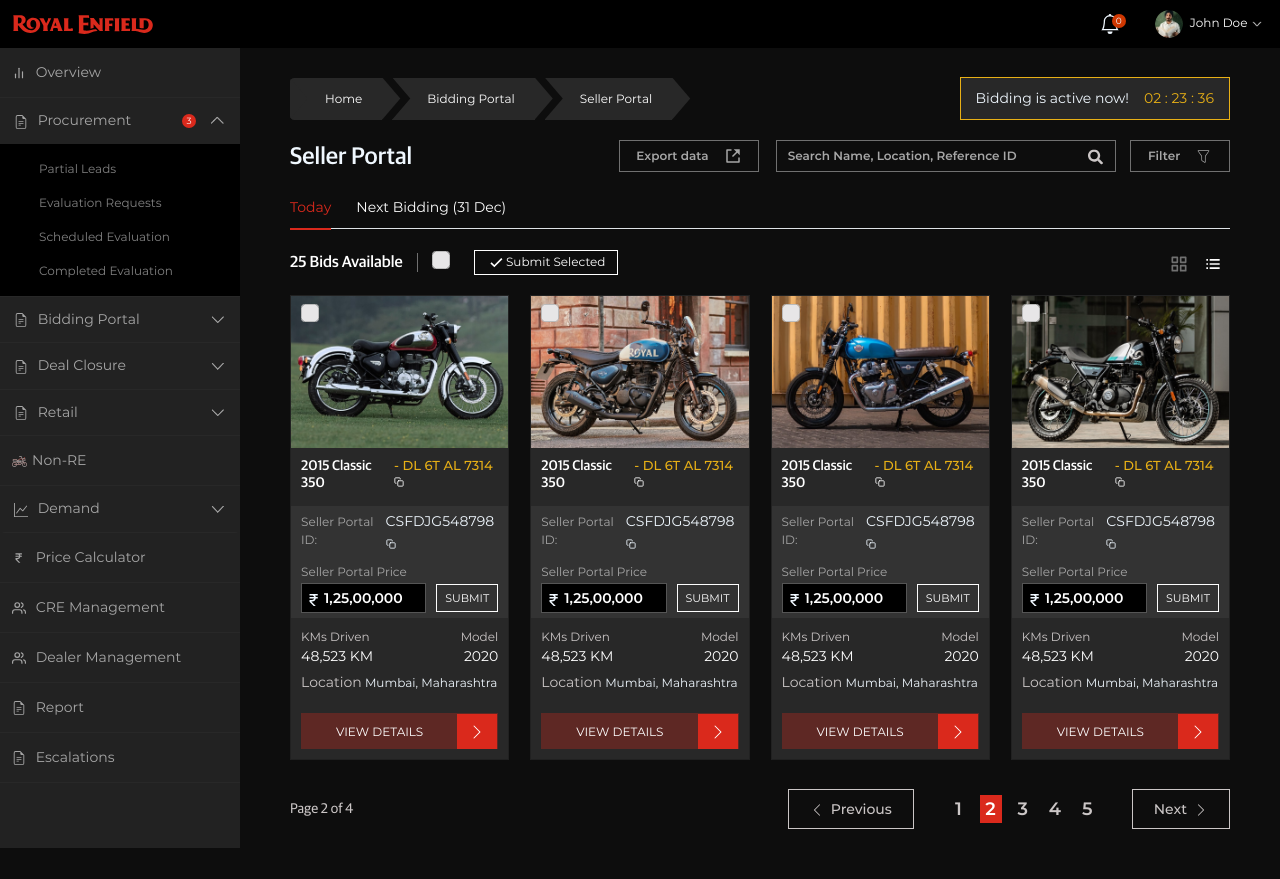
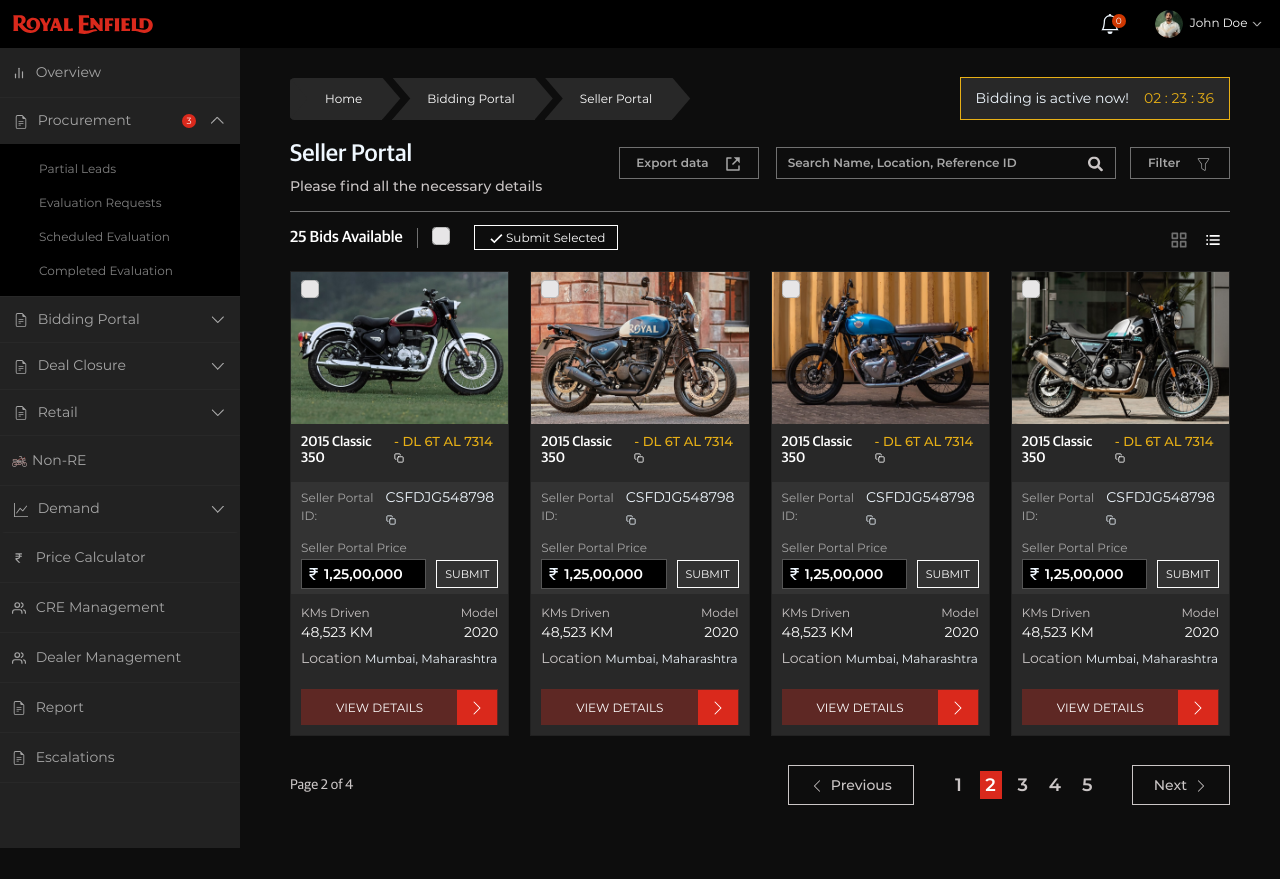
Before and after one commit to nakulsharma95/re-vintage-dashboard-dummy, a Next.js app: page /bidding-portal/seller-portal in a window 1280 px wide. After the commit the page ends 855 px from the top, so only its background shows below. Built offline with nearby package versions, Linux system fonts and the light colour scheme.

Commit message:
fix: add subtitle in active bid and seller bid

```diff
--- a/pages/bidding-portal/active-bids/index.jsx
+++ b/pages/bidding-portal/active-bids/index.jsx
@@ -2,7 +2,6 @@ import ActiveBikeCard from '../../../components/biddingPortal/biddingPrimaryCard
 import Breadcrumb from '../../../components/common/breadcrumbPrimary';
 import DetailPagination from '../../../components/common/paginationPrimary';
 import Filters from '../../../components/common/filters';
-import TabPrimary from '../../../components/common/tabPrimary';
 import BiddingTimer from '../../../components/biddingPortal/biddingTimer';
 
 export default function ActiveBids() {
@@ -12,8 +11,8 @@ export default function ActiveBids() {
         <Breadcrumb title="Bidding Portal" addmoretitle="Active Bids" />
         <BiddingTimer title="Bidding is active now!" timer="02 : 23 : 36" />
       </div>
-      <Filters title="Active Bids" export refresh />
-      <TabPrimary title1="Today" title2="Next Bidding (31 Dec)" />
+      <Filters title="Active Bids" subTitle="Please find all the necessary details" export refresh />
+      <div className="bottom-white-border mt-3 mb-3" />
       <div className="mb-3">25 Bids Available</div>
       <ActiveBikeCard highestBid arrowBtn />
       <DetailPagination className="mt-3" />
--- a/pages/bidding-portal/seller-portal/index.jsx
+++ b/pages/bidding-portal/seller-portal/index.jsx
@@ -3,7 +3,6 @@ import Form from 'react-bootstrap/Form';
 import Button from 'react-bootstrap/Button';
 import { BiRupee } from 'react-icons/bi';
 import { FiCopy } from 'react-icons/fi';
-import TabPrimary from '../../../components/common/tabPrimary';
 import Filters from '../../../components/common/filters';
 import DetailPagination from '../../../components/common/paginationPrimary';
 import Breadcrumb from '../../../components/common/breadcrumbPrimary';
@@ -34,8 +33,8 @@ export default function ClosedBids() {
         <Breadcrumb title="Bidding Portal" addmoretitle="Seller Portal" />
         <BiddingTimer title="Bidding is active now!" timer="02 : 23 : 36" />
       </div>
-      <Filters title="Seller Portal" export />
-      <TabPrimary title1="Today" title2="Next Bidding (31 Dec)" />
+      <Filters title="Seller Portal" subTitle="Please find all the necessary details" export />
+      <div className="bottom-white-border mt-3 mb-2" />
       <SortTabs selectAllCheck />
       <Row className="mb-3">
         {activeBikeData.map((item) => (
--- a/pages/bidding-portal/seller-portal/style.module.scss
+++ b/pages/bidding-portal/seller-portal/style.module.scss
@@ -178,7 +178,7 @@
 	span{
 		position: absolute;
 		left: 4px;
-		top: 22px;
+		top: 21px;
 		font-size: 18px;
 	}
 	input{
```
Also changed, not shown: components/biddingPortal/biddingPrimaryCard/style.module.scss (+7 -3 lines).
